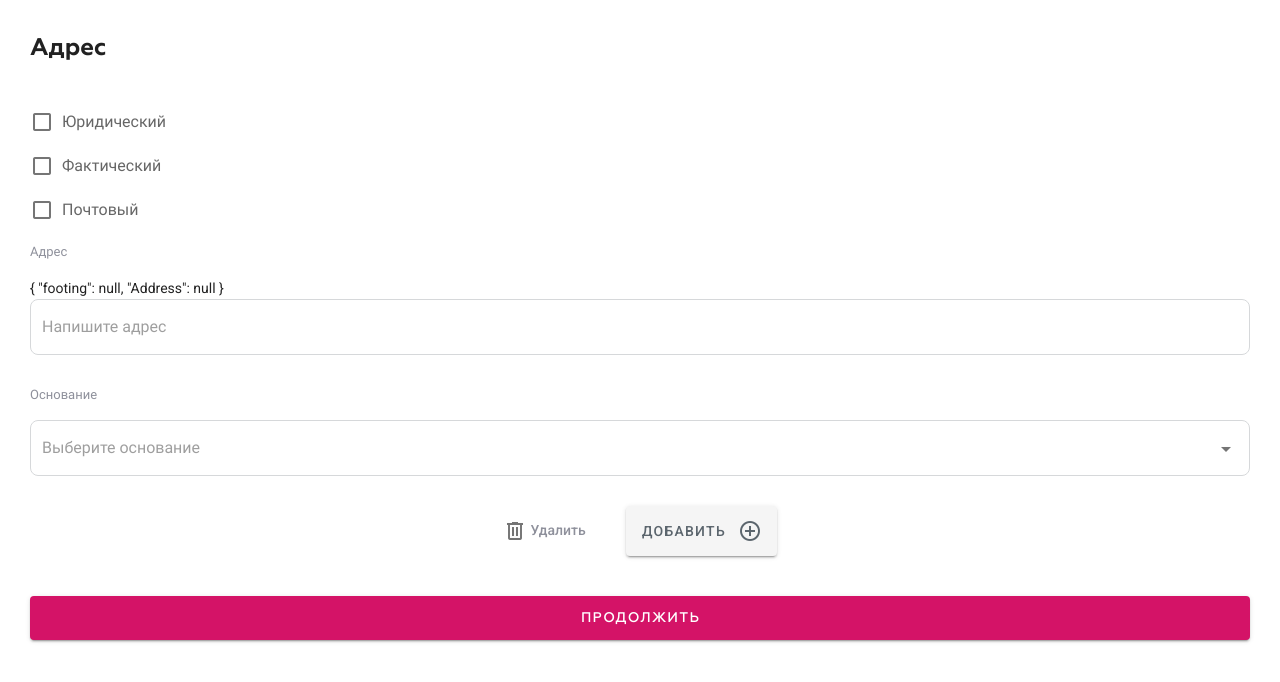
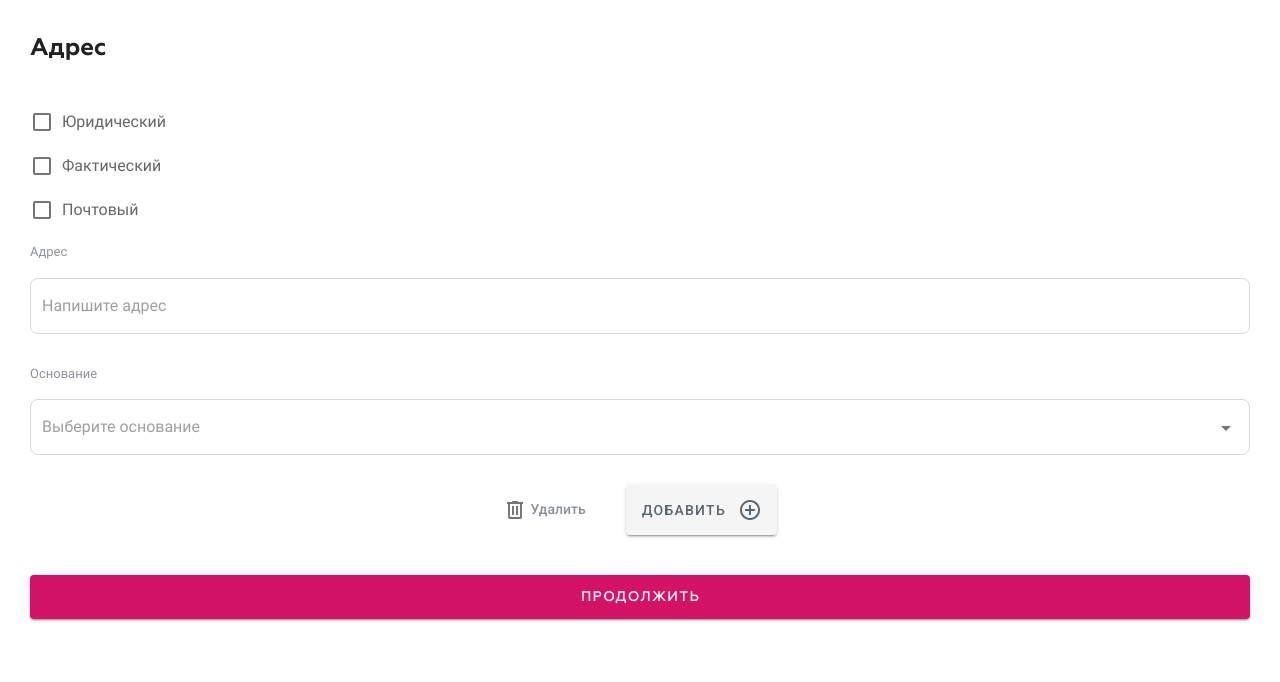
Before and after one commit to SuperbCoders/F-telegram-bot-RKO, a Vue app in the folder vuejs/: page /address in a window 1280 px wide. Shown: the top 682 px of the page. Built offline with nearby package versions, Linux system fonts and the light colour scheme; a web font is replaced by a local one.

Commit message:
fix(frontend): remove write item

```diff
--- a/vuejs/src/views/Address/AdressView.vue
+++ b/vuejs/src/views/Address/AdressView.vue
@@ -32,7 +32,6 @@
       >
         <div class="form_block">
           <p class="text-left form_block_title">Адрес</p>
-          {{ itemForm }}
           <v-text-field
             id="oldName"
             placeholder="Напишите адрес"
```
